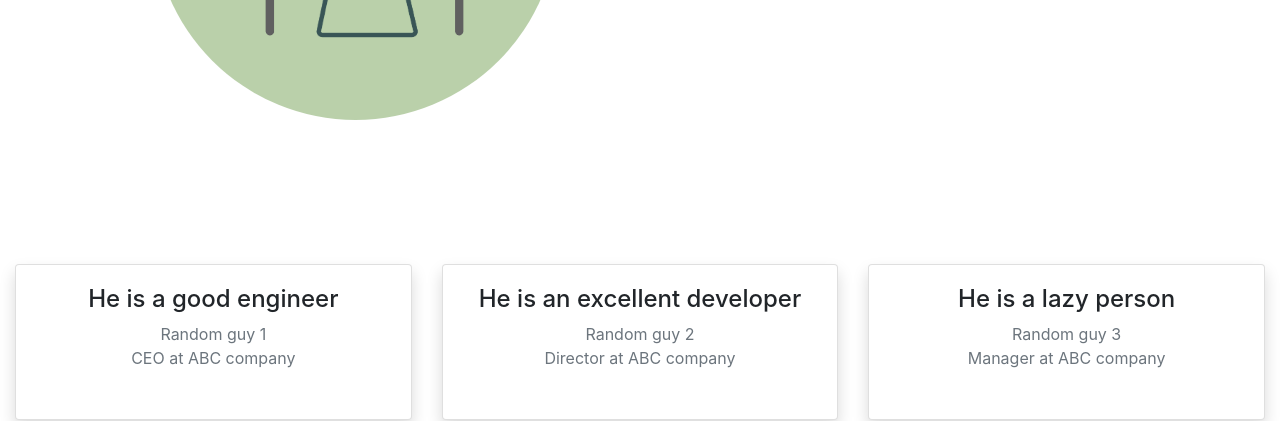
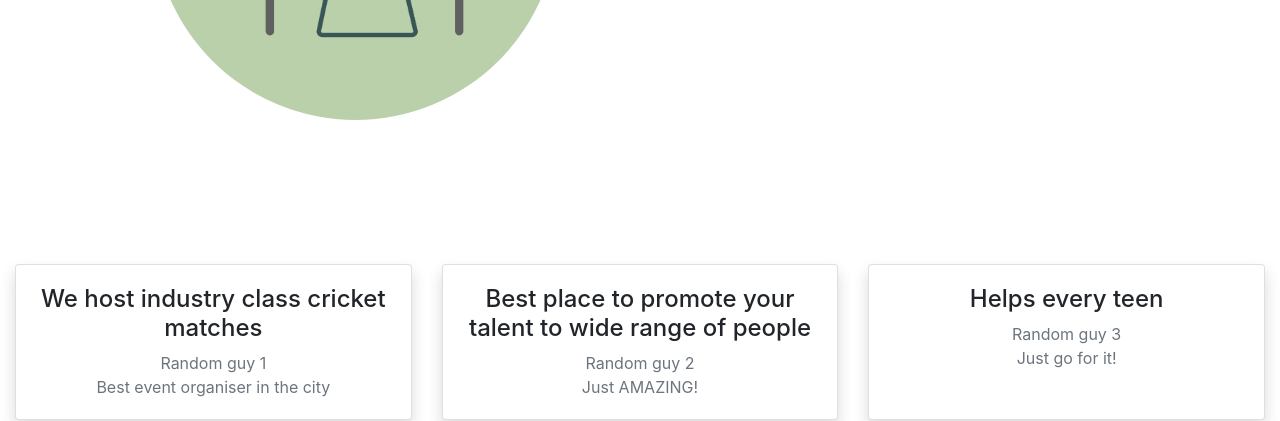
Before and after one commit to vishnu-damuluri/qridz-party-hat, a plain HTML site: page index.html in a window 1280 px wide. Shown: the part 381-802 px from the top of the page. Drawn offline with nearby package versions, Linux system fonts and the light colour scheme.

Commit message:
Update index.html

```diff
--- a/index.html
+++ b/index.html
@@ -80,11 +80,11 @@
           <div class="card shadow h-100">
             <div class="card-body">
               <h4 class="card-text">
-                He is a good engineer
+                We host industry class cricket matches
               </h4>
               <p class="card-text text-secondary mb-0">Random guy 1</p>
               <p class="card-text text-secondary">
-                CEO at ABC company
+                Best event organiser in the city
               </p>
             </div>
           </div>
@@ -93,11 +93,11 @@
           <div class="card shadow h-100">
             <div class="card-body">
               <h4 class="card-text">
-                He is an excellent developer
+                Best place to promote your talent to wide range of people
               </h4>
               <p class="card-text text-secondary mb-0">Random guy 2</p>
               <p class="card-text text-secondary">
-                Director at ABC company
+                Just AMAZING!
               </p>
             </div>
           </div>
@@ -105,10 +105,10 @@
         <div class="col-12 col-md-4">
           <div class="card shadow h-100">
             <div class="card-body">
-              <h4 class="card-text">He is a lazy person</h4>
+              <h4 class="card-text">Helps every teen</h4>
               <p class="card-text text-secondary mb-0">Random guy 3</p>
               <p class="card-text text-secondary">
-                Manager at ABC company
+                Just go for it!
               </p>
             </div>
           </div>
@@ -117,11 +117,11 @@
           <div class="card shadow h-100">
             <div class="card-body">
               <h4 class="card-text">
-                He get's things done so quickly
+                get's things done so quickly
               </h4>
               <p class="card-text text-secondary mb-0">Random guy 4</p>
               <p class="card-text text-secondary">
-                SDE at ABC company
+               Start up of the year
               </p>
             </div>
           </div>
@@ -133,7 +133,7 @@
     <div class="bg-light w-100">
       <div class="container text-center py-5">
         <h1 class="font-weight-light">
-          <span class="text-info">Technology</span> stack
+          <span class="text-info">Our</span> Social Network
         </h1>
         <div class="lead pb-5">
           we design, develop and deliver with these weapons
```
